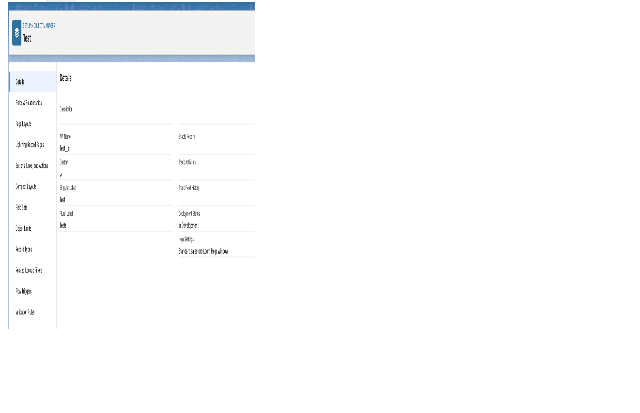
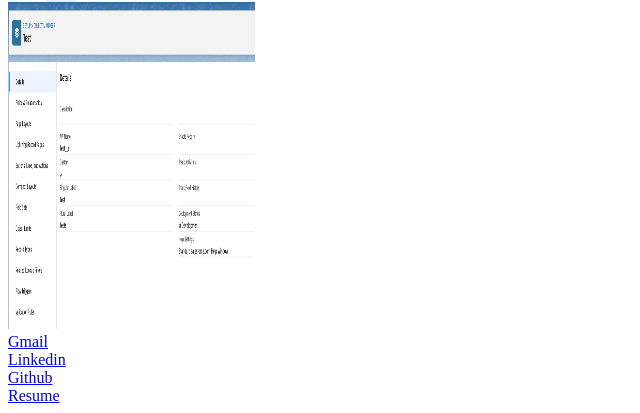
Before and after one commit to KunalMoharkar/test-app-sepathon, a plain HTML site: page index.html in a window 1280 px wide. Shown: the part 3783-4196 px from the top of the page, without its empty margins (0-640 px from the left). Before the commit the page ends 4124 px from the top, so only its background shows below. Drawn offline with Linux system fonts and the light colour scheme.

Commit message:
Add files via upload

```diff
--- a/index.html
+++ b/index.html
@@ -9,4 +9,16 @@
 <img src="images/Screenshot 2023-08-17 at 5.43.12 PM.png" width="247" height="346">
 
 
+
+<div class="content social">
+
+    <div class="links"><a href="mailto:kunalmoharkar1700@gmail.com">Gmail</a></div>
+    <div class="links"><a href="https://www.linkedin.com/in/kunal-moharkar-31ba49168/">Linkedin</a></div>
+    <div class="links"><a href="https://github.com/KunalMoharkar">Github</a></div>
+    <div class="links"><a href="documents/Kunal_CV.pdf">Resume</a></div>
+
+    <a class="fa fa-angle-up" href="#"></a>
+
+
+</div>
 </html>
```
